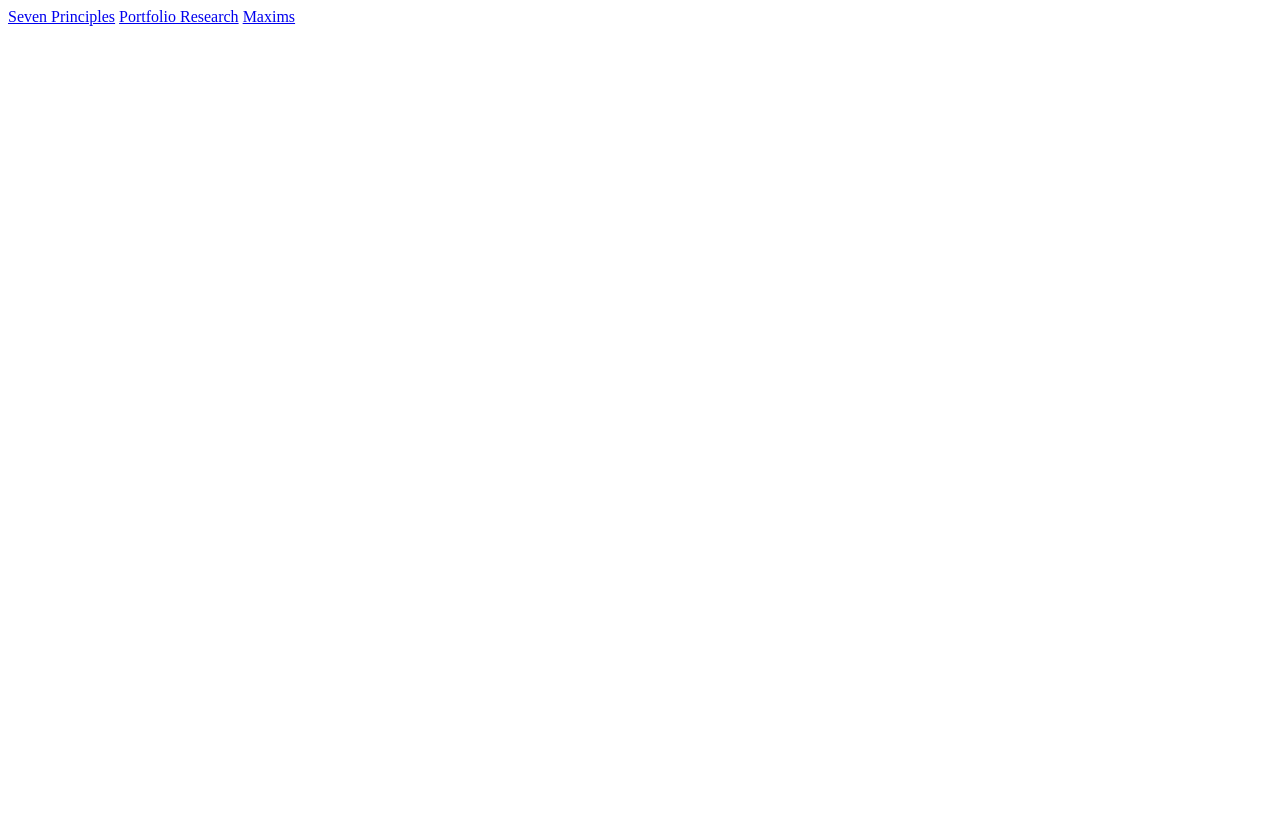
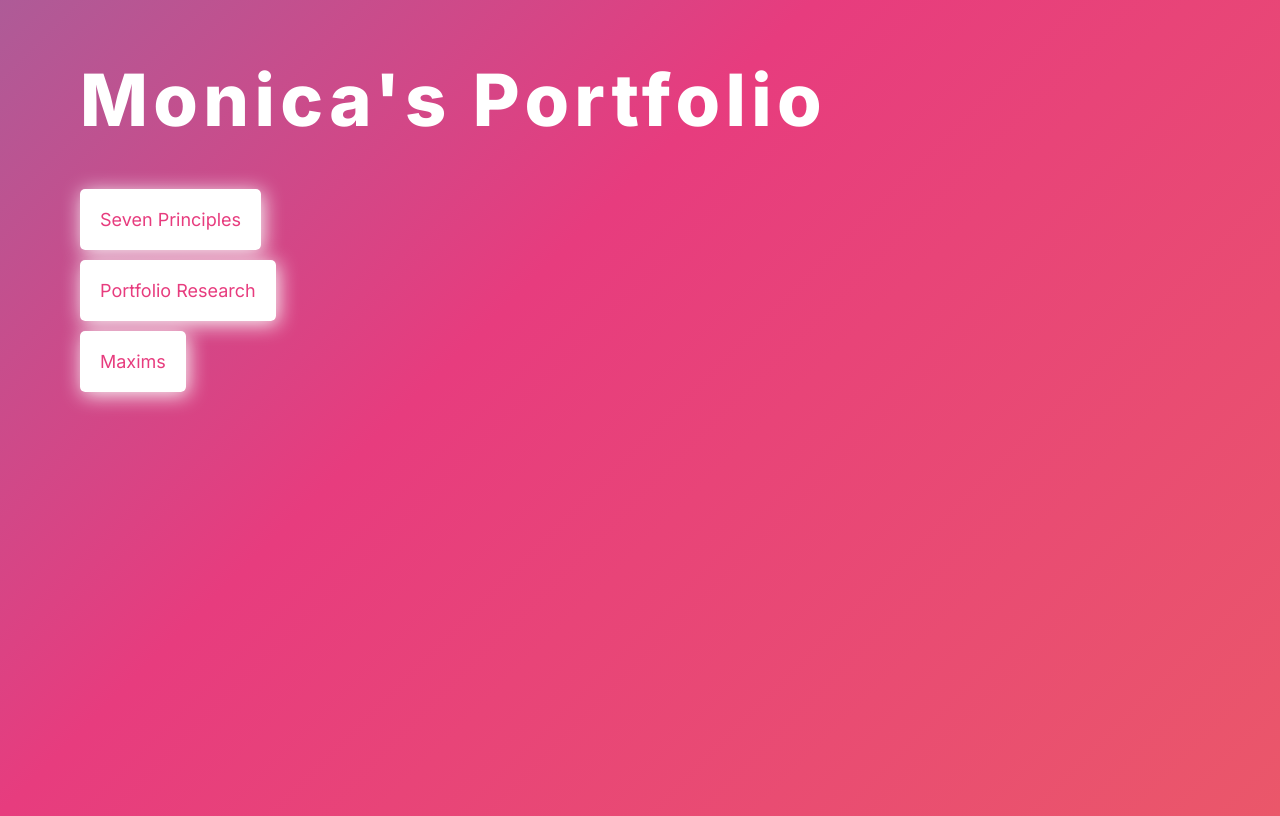
Before and after one commit to monicaghosal/Design-2B-Portfolio, a plain HTML site: page index.html in a window 1280 px wide. Drawn offline with Linux system fonts and the light colour scheme.

Commit message:
Add files via upload

```diff
--- a/index.html
+++ b/index.html
@@ -3,12 +3,25 @@
     <head>
     	<meta http-equiv="x-ua-compatible" content="ie=edge">
         <meta charset="utf-8">
-       	<meta name="viewport" content="width=device-width, initial-scale=1">
+           <meta name="viewport" content="width=device-width, initial-scale=1">
+           <link rel="stylesheet" type="text/css" href="portfolio.css">
+           <link rel="stylesheet" href="https://fonts.googleapis.com/css?family=Inter">
+           <style>
+            @import url('https://fonts.googleapis.com/css2?family=Inter:wght@800&display=swap');
+            </style>
+
         <title>Monica's Portfolio</title>
     </head>
     <body>
-        <a href="https://monicaghosal.github.io/Design-2B-Portfolio/Projects/seven-principles/boilerplate.html">Seven Principles</a>
-        <a href="https://monicaghosal.github.io/Design-2B-Portfolio/Projects/portfolio-research/portfolio-research.html">Portfolio Research</a>
-        <a href="https://monicaghosal.github.io/Design-2B-Portfolio/Projects/Maxims/maxim-main.html">Maxims</a>
-        </body>
+        <div class=header>
+            <h1>Monica's Portfolio</h1>
+        </div>
+        <p>
+        <div class="grid-container">
+            <div class ="grid-item"><a href="https://monicaghosal.github.io/Design-2B-Portfolio/Projects/seven-principles/boilerplate.html">Seven Principles</a></div>
+            <div class ="grid-item"><a href="https://monicaghosal.github.io/Design-2B-Portfolio/Projects/portfolio-research/portfolio-research.html">Portfolio Research</a></div>
+            <div class ="grid-item"><a href="https://monicaghosal.github.io/Design-2B-Portfolio/Projects/Maxims/maxim-main.html">Maxims</a></div>
+        </div>
+        </p>
+    </body>
 </html>
--- /dev/null
+++ b/portfolio.css
@@ -0,0 +1,66 @@
+body {
+    font-family:  Inter;
+    font-size: 18px;
+    background: linear-gradient(-45deg, #ee7752, #e73c7e, #23a6d5, #23d5ab);
+	background-size: 400% 400%;
+	animation: gradient 15s ease infinite;
+	height: 100vh;
+}
+a {
+    padding: 20px;
+    margin-left: 4em;
+    text-align: center;
+    color: #e73c7e;
+    background-color: white;
+    border-radius: 5px;
+    padding: 20 40px;
+    box-shadow: 2px 3px 20px #fafafa;
+    text-decoration: none;
+}
+.grid-container {
+        display: inline-grid;
+        grid-gap: 50px;
+        box-align: center;
+
+}
+
+
+.header{
+    color: #fff;
+    font-family: Inter 'sans-serif';
+    font-size: 36px;
+    font-weight: 600 bold;
+    overflow: hidden; /* Ensures the content is not revealed until the animation */
+    border-right: .01 em solid white; /* The typwriter cursor */
+    white-space: nowrap; /* Keeps the content on a single line */
+    margin: 5 auto; /* Gives that scrolling effect as the typing happens */
+    margin-left: 2em;
+    letter-spacing: .15em; /* Adjust as needed */
+    animation:
+      typing 2s steps(30, end),
+      blink-caret .5s step-end infinite;
+  }
+
+  /* The typing effect */
+  @keyframes typing {
+    from { width: 0 }
+    to { width: 100% }
+  }
+
+  /* The typewriter cursor effect */
+  @keyframes blink-caret {
+    from, to { border-color: transparent }
+    50% { border-color: orange }
+  }
+
+@keyframes gradient {
+	0% {
+		background-position: 0% 50%;
+	}
+	50% {
+		background-position: 100% 50%;
+	}
+	100% {
+		background-position: 0% 50%;
+	}
+}
```
